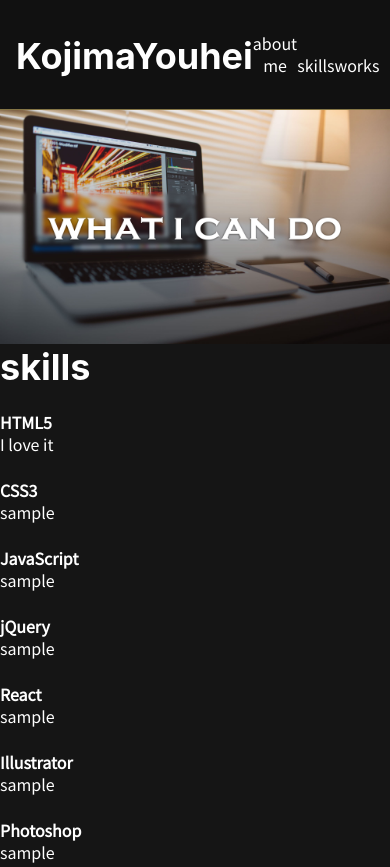
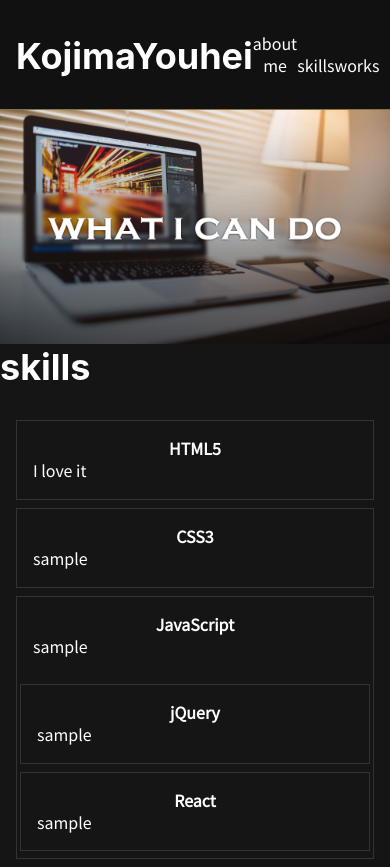
Before and after one commit to lucky-four-leaf-4/mysite-gatsby, a Gatsby site: page /skills in a window 390 px wide. Shown: the top 867 px of the page. Built offline with nearby package versions, Linux system fonts and the light colour scheme; Gatsby itself is replaced by a stand-in of ours.

Commit message:
20190414
add works page image and style
add skill page style

```diff
--- a/src/components/footer.module.css
+++ b/src/components/footer.module.css
@@ -3,7 +3,7 @@ footer{
   border-top: 1px solid #847545;
 }
 .footer_inner{
-  max-width: 960px;
+  max-width: 100vw;
   width: 100%;
   margin: auto;
   padding: 1rem;
--- a/src/components/header.module.css
+++ b/src/components/header.module.css
@@ -4,7 +4,7 @@
   border-bottom: 1px solid #847545;
 }
 .header_inner{
-  max-width: 960px;
+  max-width: 100vw;
   width: 100%;
   margin:0 auto;
   padding:2rem 1rem;
--- a/src/pages/skills.js
+++ b/src/pages/skills.js
@@ -3,18 +3,19 @@ import React from "react"
 import Layout from "../components/layout"
 import Eyecatch from "../components/eyecatch"
 import SEO from "../components/seo"
+import skillsStyle from "./skills.module.css"
 
 class SkillLists extends React.Component{
   render(){
     const skillsdata = skilldetails.map((skill) =>
-    <div key={skill.id}>
-      <dt>{skill.title}</dt>
+    <div key={skill.id} className={"grid_" + skill.id}>
+      <dt className={"title"}>{skill.title}</dt>
       <dd>{skill.text}</dd>
     </div>
   );
 
   return(
-      <dl className="detail_contents">
+      <dl className={skillsStyle.detail_contents}>
       {skillsdata}
       </dl>
     );
--- /dev/null
+++ b/src/pages/skills.module.css
@@ -0,0 +1,93 @@
+.detail_contents{
+  display: grid;
+  grid-template-columns:repeat(3, 1fr);
+  grid-auto-rows: minmax(5rem, auto);
+  grid-gap:0.5rem;
+  margin: 2rem auto;
+  padding: 0 1rem;
+  box-sizing: border-box;
+}
+[class="title"]{
+  text-align: center;
+}
+[class^="grid_"]{
+  padding: 1rem;
+  border: 1px solid #333;
+  box-sizing: border-box;
+}
+[class^="grid_"] dd{
+  margin: auto;
+}
+[class="grid_1"]{
+  grid-column: 1;
+  grid-row: 1;
+}
+[class="grid_2"]{
+  grid-column: 2;
+  grid-row: 1;
+}
+[class="grid_3"]{
+  grid-column: 1 / 4;
+  grid-row: 2;
+  display: grid;
+  grid-template-columns:repeat(3, 1fr);
+}
+[class="grid_3"] dt{
+  grid-column: 1;
+  grid-row: 1;
+}
+[class="grid_3"] dd{
+  grid-column: 1;
+  grid-row: 2;
+}
+[class="grid_4"]{
+  grid-column: 2;
+  grid-row: 2;
+  margin:0.5rem;
+}
+[class="grid_5"]{
+  grid-column: 3;
+  grid-row: 2;
+  margin:0.5rem;
+}
+[class="grid_6"]{
+  grid-column: 1;
+  grid-row: 3;
+}
+[class="grid_7"]{
+  grid-column:2;
+  grid-row:3;
+}
+[class="grid_8"]{
+  grid-column: 3;
+  grid-row:3;
+}
+@media screen and (max-width:426px){
+  .detail_contents{
+    grid-template-columns:auto;
+  }
+  [class^="grid_"]{
+    grid-column: 1;
+    grid-row:auto;
+  }
+  [class="grid_3"]{
+    display: block;
+    grid-row:3 / 6;
+  }
+  [class="grid_3"] dt{
+    grid-column: 1;
+    grid-row: 1;
+  }
+  [class="grid_3"] dd{
+    grid-column: 1;
+    grid-row: 2;
+  }
+  [class="grid_4"]{
+    grid-row:4 / 5;
+    margin: 0rem 0.25rem;
+  }
+  [class="grid_5"]{
+    grid-row:5 / 6;
+    margin: 0px 0.25rem 0.5rem;
+  }
+}
```
Also changed, not shown: src/pages/works.js (+7 -5 lines), src/pages/works.module.css (+75 -5 lines), src/images/bg_banner.png (added), src/images/bg_dott.png (added), src/images/bg_label.png (added), src/images/bg_movie.png (added), src/images/bg_website.png (added), 2 other files.
